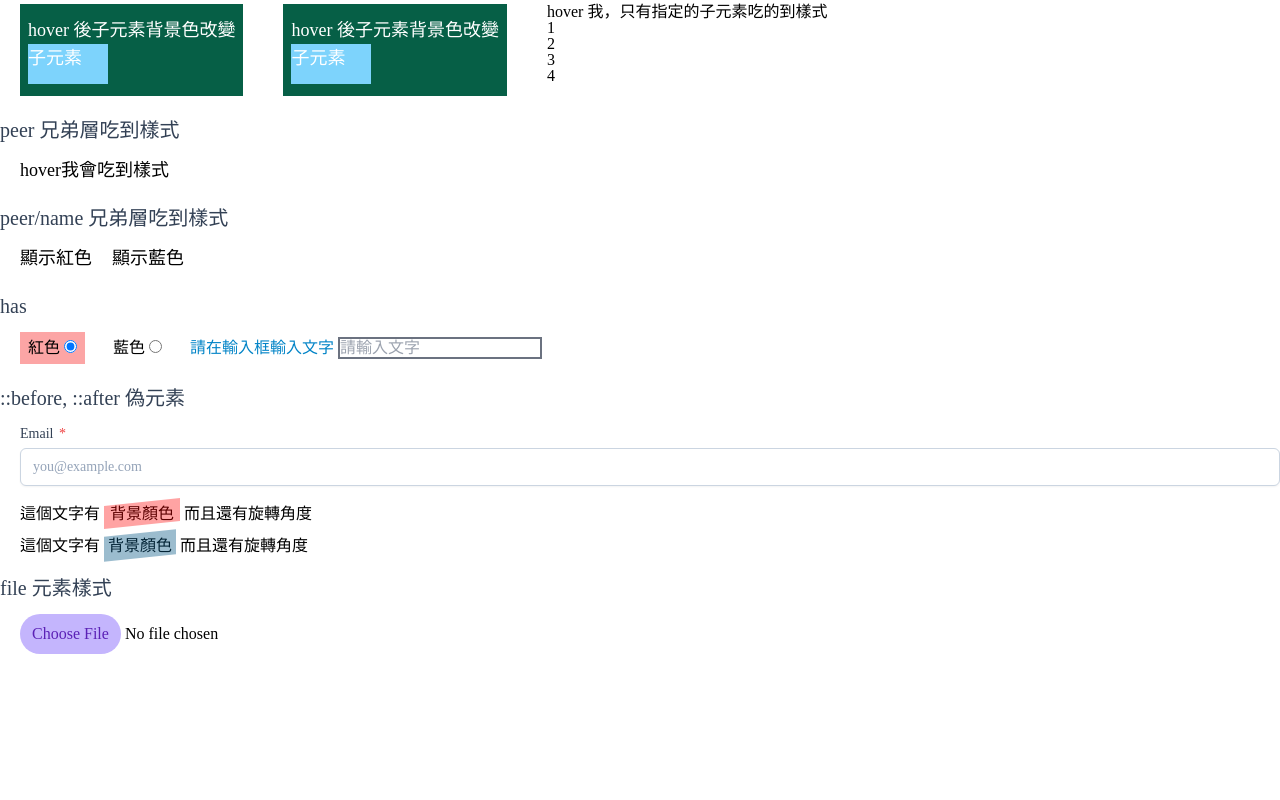
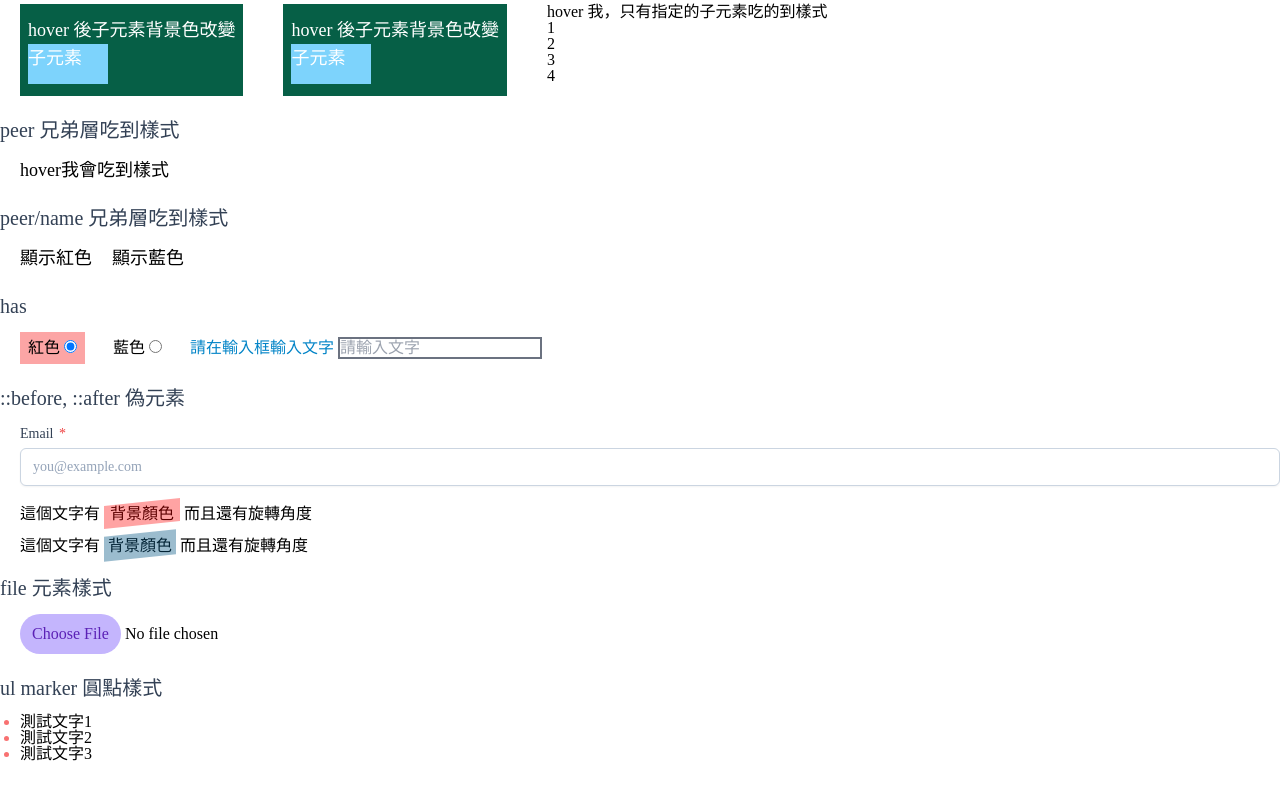
Before and after one commit to MizuYang/tailwind-playground, a Nuxt app: page /demo in a window 1280 px wide. Shown: the part 820-1620 px from the top of the page. Before the commit the page ends 1534 px from the top, so only its background shows below. Built offline with nearby package versions, Linux system fonts and the light colour scheme.

Commit message:
新增 ul marker 圓點樣式

```diff
--- a/pages/demo.vue
+++ b/pages/demo.vue
@@ -229,6 +229,16 @@
           />
         </template>
       </SectionContent>
+
+      <SectionContent title="ul marker 圓點樣式">
+        <template #content>
+          <ul class="marker:text-red-400 list-disc">
+            <li>測試文字1</li>
+            <li>測試文字2</li>
+            <li>測試文字3</li>
+          </ul>
+        </template>
+      </SectionContent>
     </main>
   </div>
 </template>
```
